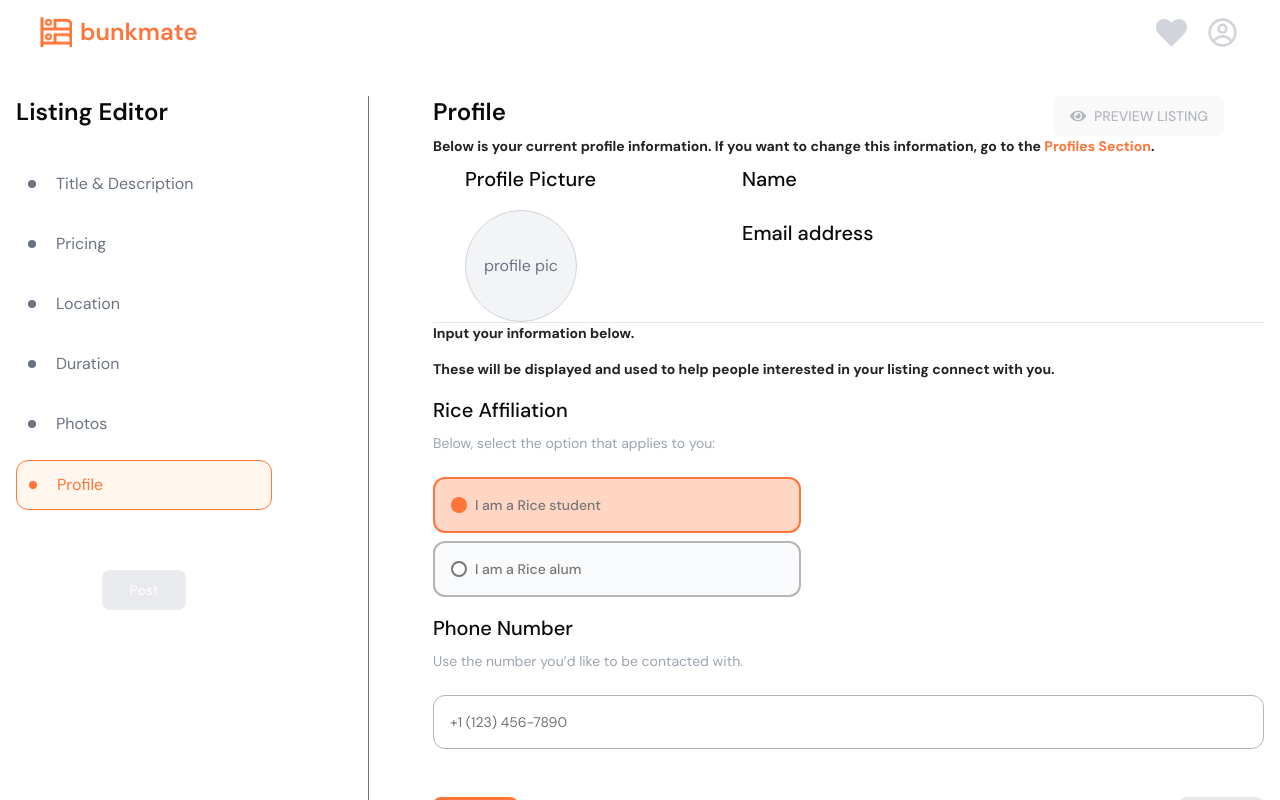
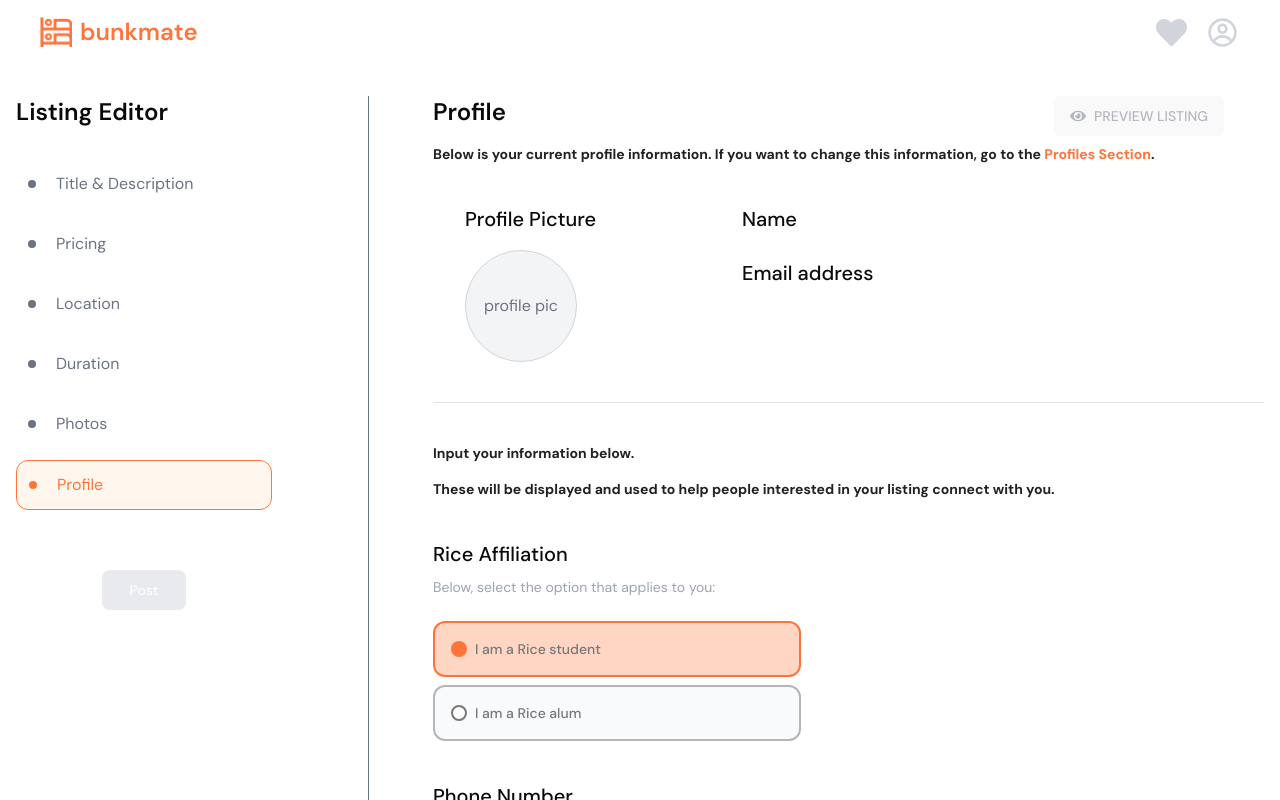
Before and after one commit to rice-apps/bunkmate-but-better, a Next.js app: page /post-a-listing in a window 1280 px wide. Both pictures are taken after a click on the element "Profile". Shown: the top 800 px of the page. Built offline with nearby package versions, Linux system fonts and the light colour scheme; no server answers.

Commit message:
spacing on post a listing profile section

```diff
--- a/app/post-a-listing/Profile.tsx
+++ b/app/post-a-listing/Profile.tsx
@@ -128,7 +128,7 @@ const Profile = ({ formData, setFormData, onBack}: {
         </div>
         <PreviewButton formData={formData} />
       </div>
-      <h2 className="mb-2 text-sm text-[#222222] font-bold whitespace">
+      <h2 className="mb-2 text-sm text-[#222222] font-bold whitespace mt-2">
         Below is your current profile information. If you want to change this
         information, go to the{" "}
         <Link href="/profile-section" className="font-bold text-[#FF7439]">
@@ -136,7 +136,7 @@ const Profile = ({ formData, setFormData, onBack}: {
         </Link>
         .
       </h2>
-      <div className="grid grid-cols-[1fr_2fr] items-start gap-4 pl-8">
+      <div className="grid grid-cols-[1fr_2fr] items-start gap-4 pl-8 mt-10 mb-10">
         <div>
           <h2 className="text-[1.25rem] font-medium mb-4">Profile Picture</h2>
           {profile.image ? (
@@ -158,7 +158,7 @@ const Profile = ({ formData, setFormData, onBack}: {
         </div>
       </div>
       <hr></hr>
-      <div>
+      <div className="mt-10">
         <p className="mb-4 text-sm text-[#222222] font-bold">
           Input your information below.
         </p>
@@ -167,7 +167,7 @@ const Profile = ({ formData, setFormData, onBack}: {
           listing connect with you.
         </p>
       </div>
-      <div>
+      <div className="mt-10">
         <h2 className="text-[1.25rem] font-medium mb-2">Rice Affiliation</h2>
         <p className="text-sm text-gray-400 mb-6">
           Below, select the option that applies to you:
@@ -223,10 +223,10 @@ const Profile = ({ formData, setFormData, onBack}: {
         </div>
       </div>
       <div>
-        <div>
+        <div className="mt-10">
           <h2 className="text-[1.25rem] font-medium mb-2 mt-4">Phone Number</h2>
-          <p className="mb-4 text-sm text-gray-400 mb-6">
-            Use the number you’d like to be contacted with.
+          <p className="text-sm text-gray-400 mb-6">
+            Use the number you&apos;d like to be contacted with.
           </p>
           <div>
             <Input
@@ -256,7 +256,7 @@ const Profile = ({ formData, setFormData, onBack}: {
           <p>Back</p>
         </Button>
         <Button
-          className={`w-[5.3rem] rounded-lg px-6 flex items-center ${
+          className={`w-[5.3rem] rounded-lg px-6 flex items-center shadow-lg ${
             isComplete ? "bg-[#FF7439] hover:bg-[#FF7439]/90" : "bg-gray-300"
           }`}
           disabled={!isComplete}
```
